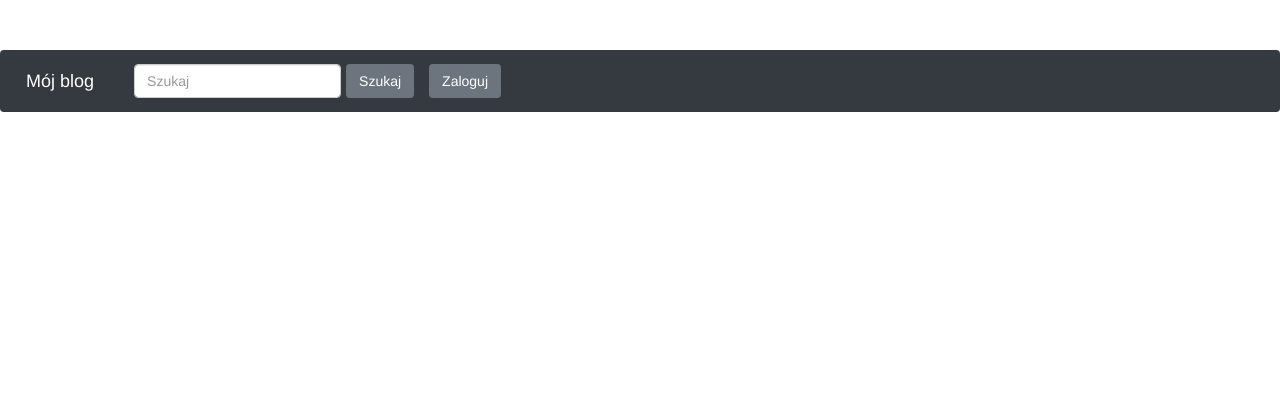
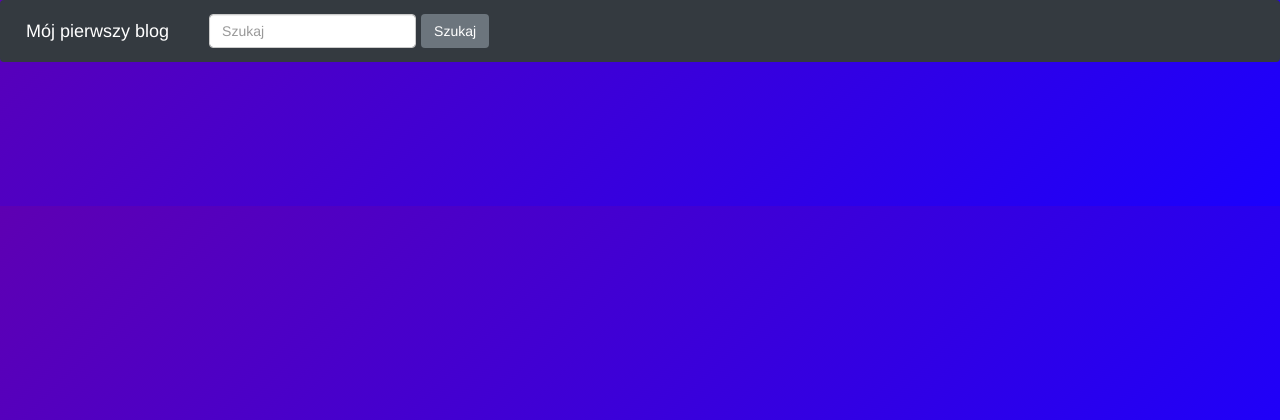
Before and after one commit to Kacperek32/Blog, a Python web app: template templates/index.html in a window 1280 px wide. Shown: the top 420 px of the page. Run offline with Jinja, Linux system fonts and the light colour scheme; the template is opened without the code that fills it, so the values that code supplies are empty; some libraries are stand-ins or nearby versions.

Commit message:
New version

```diff
--- a/templates/index.html
+++ b/templates/index.html
@@ -5,7 +5,7 @@
         <meta charset="utf-8">
         <meta name="viewport" content="width=device-width, initial-scale=1, shrink-to-fit=no">
         <meta name="description" content="">
-        <title>Mój pierwszy blog</title>
+        <title>BLOG</title>
 
         <link rel="canonical" href="https://getbootstrap.com/docs/4.5/examples/starter-template/">
 
@@ -15,13 +15,48 @@
         <link rel="stylesheet" href="https://maxcdn.bootstrapcdn.com/bootstrap/3.3.7/css/bootstrap.min.css">
         <style>
             body {
-                padding-top: 5rem;
+	            background: linear-gradient(-45deg, #1900ff, #ff0000);
+	            background-size: 400% 400%;
+	            animation: gradient 15s ease infinite;
+            }
+
+            @keyframes gradient {
+	            0% {
+		            background-position: 0% 50%;
+	            }
+	            50% {
+		            background-position: 100% 50%;
+	            }
+	            100% {
+		            background-position: 0% 50%;
+	            }
+            }
+            ul{
+                float: left;
+                list-style: none;
+                margin-top: 15px;
+            }
+            ul li{
+                float: left;
+                margin-left: 20px;
+            }
+            ul li a{
+                color: #fff;
+                text-decoration: none;
+                padding: 6px 10px;
+                background: #0080cd;
+            }
+            a:is(:link, :active, :visited).active{
+                background-color: #ff0000;
+            }
+            form{
+                margin-right: -20px;
             }
         </style>
     </head>
     <body>
         <nav class="navbar navbar-expand-md navbar-dark bg-dark fixed-top">
-            <a class="navbar-brand" href="#">Mój blog</a>
+            <a class="navbar-brand" href="#">Mój pierwszy blog</a>
             <button class="navbar-toggler" type="button" data-toggle="collapse" data-target="#navbarsExampleDefault"
                 aria-controls="navbarsExampleDefault" aria-expanded="false" aria-label="Toggle navigation">
                 <span class="navbar-toggler-icon"></span>
@@ -32,17 +67,6 @@
                 <form class="form-inline my-2 my-lg-0">
                     <input class="form-control mr-sm-2" type="text" placeholder="Szukaj" aria-label="Szukaj">
                     <button class="btn btn-secondary my-2 my-sm-0" type="submit">Szukaj</button>
-                    <div class="collapse navbar-collapse" id="navbarsExampleDefault">
-                        <ul class="navbar-nav mr-auto">
-                        </ul>
-                        {% if session.logged_in %}
-                          <form class="form-inline my-2 my-lg-0" action="{{ url_for('logout') }}" method="POST">
-                            <button class="btn btn-secondary my-2 my-sm-0" type="submit">Wyloguj</button>
-                          </form>
-                        {% else %}
-                          <a href="{{ url_for('login') }}" class="btn btn-secondary my-2 my-lg-0">Zaloguj</a>
-                        {% endif %}
-                      </div>
                 </form>
             </div>
         </nav>
```
